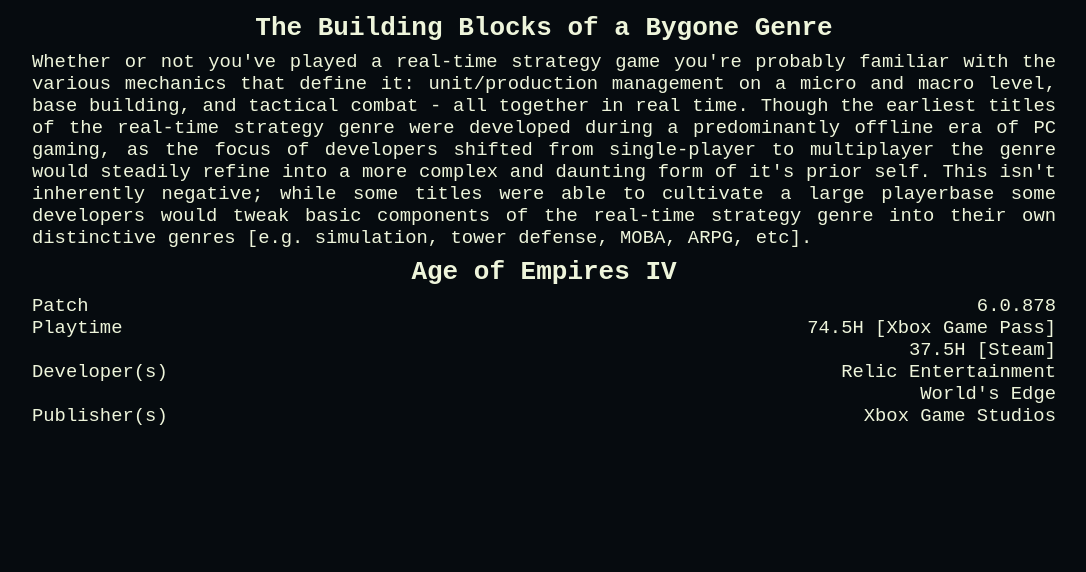
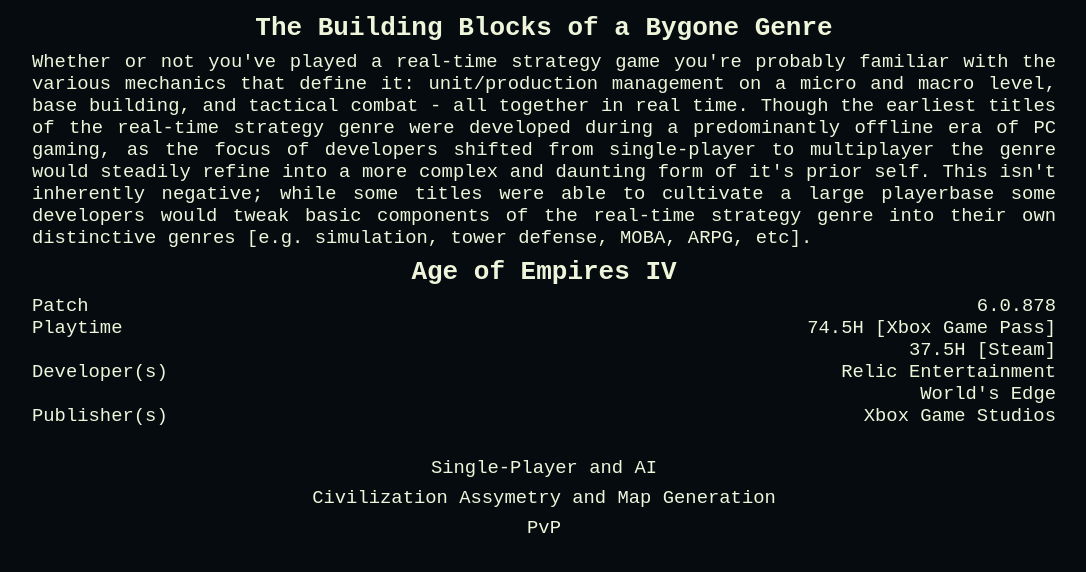
Before and after one commit to Baunach/pixel-perfect, a plain HTML site: page files/001.html in a window 1280 px wide. Shown: the part 100-672 px from the top of the page, without its empty margins (96-1182 px from the left). Drawn offline with Linux system fonts and the light colour scheme.

Commit message:
Update 001.html

```diff
--- a/files/001.html
+++ b/files/001.html
@@ -1,6 +1,6 @@
 <html>
 	<head>
-		<title>Pixel Perfect [001]</title>
+		<title>[001] Pixel Perfect</title>
 		<meta charset="utf-8">
 		<meta name="viewport" content="width=device-width, initial-scale=1">
 		<link rel="stylesheet" type="text/css" href="../css/style.css">
@@ -32,6 +32,10 @@
 Xbox Game Studios
 				</pre></div>
 			</div>
+			<p>Single-Player and AI</p>
+			<p>Civilization Assymetry and Map Generation</p>
+			<p>PvP
+			<p></p>
 			<p></p>
 		</div>
 
```
